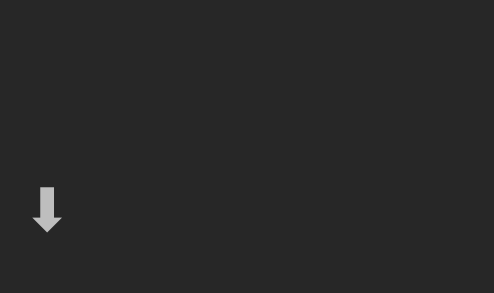
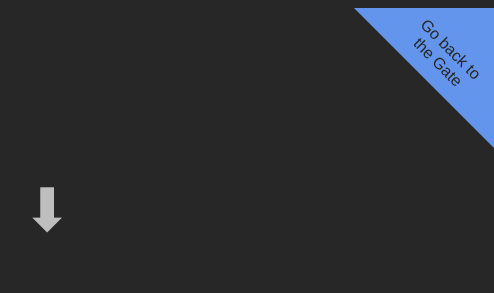
Before and after one commit to cseguier/connect4, a React app: page / in a window 1280 px wide. Shown: the top 293 px of the page, 786-1280 px from the left. Built offline with nearby package versions, Linux system fonts and the light colour scheme.

Commit message:
Add link back to the gate

```diff
--- a/src/component/Connect4.js
+++ b/src/component/Connect4.js
@@ -114,6 +114,10 @@ export default class Connect4 extends React.Component {
     return (
       <div>
 
+        <div className="upSquare">
+          <a className="backToTheGate" href="https://cseguier-gate.netlify.app/">Go back to the Gate</a>
+        </div>
+
         <div className="topMenuContainer">
           <div>
             <button className="topMenu" onClick={() => this.resetGame()}>Reset</button>
--- a/src/index.css
+++ b/src/index.css
@@ -9,6 +9,36 @@ body {
   font-family: sans-serif;
   height: 100%;
   text-align: center;
+}
+
+div.upSquare {
+  width: 0;
+  height: 0;
+  border-top: 140px solid #6495ed;
+  border-bottom: 140px solid transparent;
+  border-left: 140px solid transparent;
+  position: absolute;
+  right: 0;
+}
+
+a.backToTheGate {
+  text-decoration: none;
+  color: #272727;
+  position: absolute;
+  top: -110px;
+  width: 100px;
+  left: -100px;
+  text-align: center;
+  font-size: 16px;
+  font-family: arial;
+  transform: rotate(45deg);
+  display: block;
+  transition: color .15s;
+  will-change: color;
+}
+
+a.backToTheGate:hover {
+  color: #ffffff;
 }
 
 p.playing {
```
